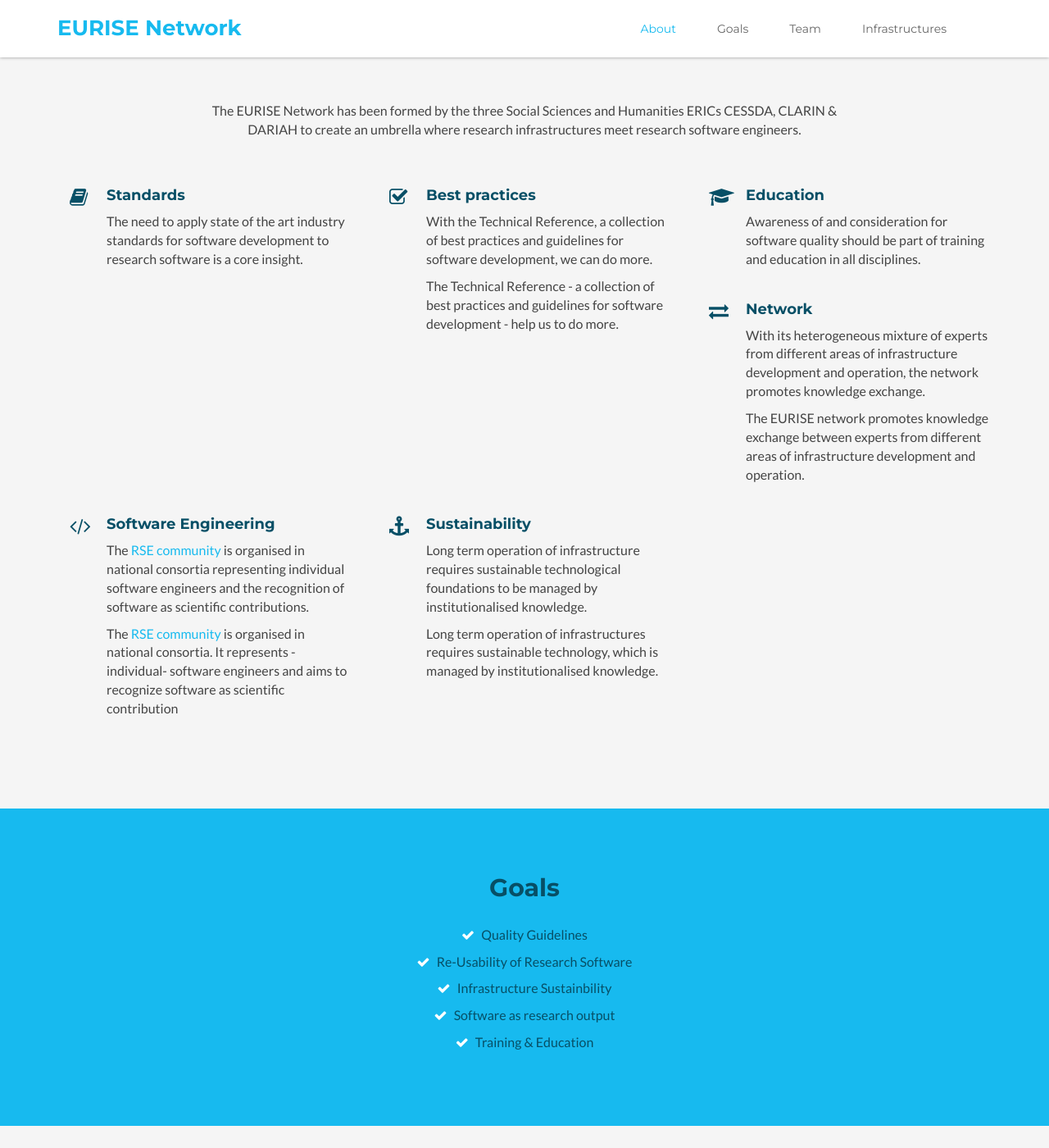
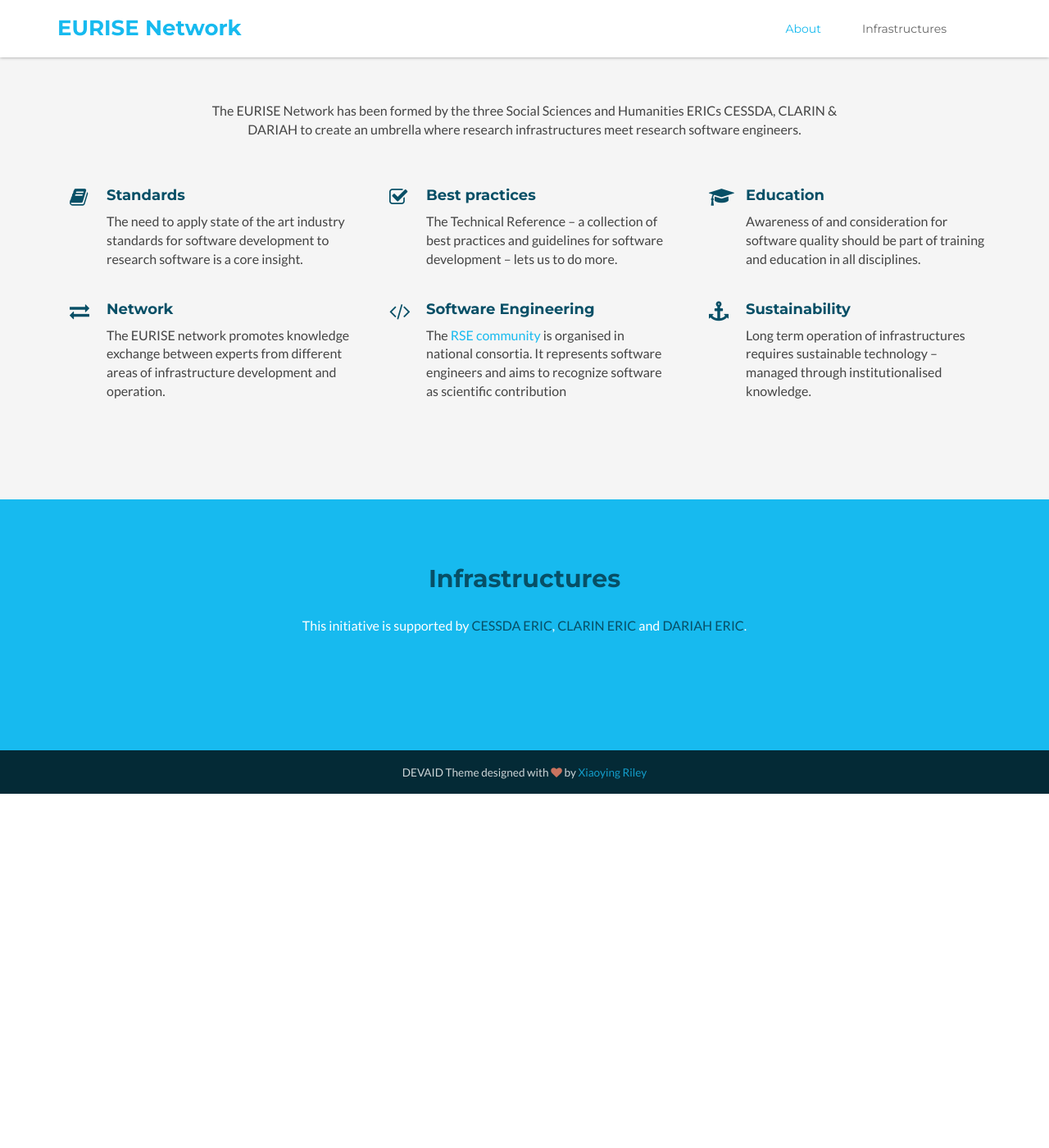
Before and after one commit to eurise-network/eurise-network.github.io, a Jekyll site: the page built from index.html, in a window 1280 px wide and 1400 px high, scrolled down 447 px. Shown: the whole window at 82% size. Built offline with Jekyll 4.4.1, drawn with Linux system fonts in a browser that asks for light colours; after the commit the page ends 1415 px from its top, so only the background shows below that; some of the changed text lies outside the part shown.

Commit message:
Rewording

```diff
--- a/_config.yml
+++ b/_config.yml
@@ -47,12 +47,12 @@ widgets:
   - title: About
     url: about
     archor: true
-  - title: Goals
-    url: goals
-    archor: true
-  - title: Team
-    url: team
-    archor: true
+    #  - title: Goals
+    #    url: goals
+    #    archor: true
+    #  - title: Team
+    #    url: team
+    #    archor: true
   - title: Infrastructures
     url: infrastructures
     archor: true
--- a/_includes/about.html
+++ b/_includes/about.html
@@ -22,8 +22,7 @@
                     </div>
                     <div class="content">
                         <h3 class="sub-title">Best practices</h3>
-                        <p>With the Technical Reference, a collection of best practices and guidelines for software development, we can do more.</p>
-                        <p>The Technical Reference - a collection of best practices and guidelines for software development - help us to do more.</p>
+                        <p>The Technical Reference – a collection of best practices and guidelines for software development – lets us to do more.</p>
                     </div><!--//content-->
                 </div><!--//item-->
                 <div class="item col-md-4 col-sm-6 col-xs-12">
@@ -42,7 +41,6 @@
                     </div>
                     <div class="content">
                         <h3 class="sub-title">Network</h3>
-                        <p>With its heterogeneous mixture of experts from different areas of infrastructure development and operation, the network promotes knowledge exchange.</p>
                         <p>The EURISE network promotes knowledge exchange between experts from different areas of infrastructure development and operation.</p>
                     </div><!--//content-->
                 </div><!--//item-->
@@ -52,8 +50,7 @@
                     </div>
                     <div class="content">
                         <h3 class="sub-title">Software Engineering</h3>
-                        <p>The <a href="https://rse.ac.uk/">RSE community</a> is organised in national consortia representing individual software engineers and the recognition of software as scientific contributions.</p>
-                        The <a href="https://rse.ac.uk/">RSE community</a> is organised in national consortia. It represents -individual- software engineers and aims to recognize software as scientific contribution
+                        The <a href="https://rse.ac.uk/">RSE community</a> is organised in national consortia. It represents software engineers and aims to recognize software as scientific contribution
                     </div><!--//content-->
                 </div><!--//item-->
                 <div class="item col-md-4 col-sm-6 col-xs-12">
@@ -62,8 +59,7 @@
                     </div>
                     <div class="content">
                         <h3 class="sub-title">Sustainability</h3>
-                        <p>Long term operation of infrastructure requires sustainable technological foundations to be managed by institutionalised knowledge.</p>
-                        <p>Long term operation of infrastructures requires sustainable technology, which is managed by institutionalised knowledge.</p>
+                        <p>Long term operation of infrastructures requires sustainable technology – managed through institutionalised knowledge.</p>
                     </div><!--//content-->
                 </div><!--//item-->
             </div><!--//row-->
--- a/_layouts/default.html
+++ b/_layouts/default.html
@@ -7,8 +7,14 @@
 {% include header.html %}
 {% include promo.html %}
 {% include about.html %}
-{% include goals.html %}
-{% include team.html %}
+
+{% comment %}
+
+% include goals.html %
+% include team.html %
+
+{% endcomment %}
+
 {% include infrastructures.html %}
 {% include footer.html %}
 </body>
```
